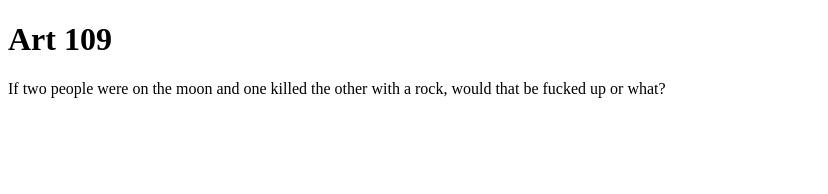
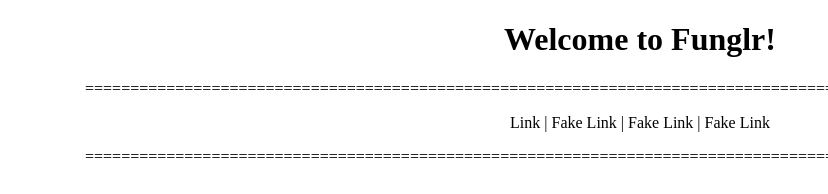
Before and after one commit to Kwibs/art109-project1, a plain HTML site: page index.html in a window 1280 px wide. Shown: the whole page, without its empty margins (0-828 px from the left). Drawn offline with Linux system fonts and the light colour scheme.

```diff
--- a/index.html
+++ b/index.html
@@ -6,15 +6,25 @@
 	<meta name="author" content="Your Name">
 	<meta name="description" content="Example description">
 	<meta name="viewport" content="width=device-width, initial-scale=1.0">
-    <title>Conflict Practice</title>
+    <title>Funglr</title>
 </head>
 
 <body>
-	<header>
-        <h1>Art 109</h1>
-        <p>If two people were on the moon and one killed the other with a rock, would that be fucked up or what?</p>
-    </header>
-	<main></main>
+    <center>
+        <header>
+            <h1>Welcome to Funglr!</h1>
+            <p>===========================================================================================================================</p>
+            <nav>
+            Link | Fake Link | Fake Link | Fake Link
+            </nav>
+            <p>===========================================================================================================================</p>
+        </header>
+    </center>
+	<main>
+        <section>
+
+        </section>
+    </main>
 	<footer></footer>
 </body>
 
```
